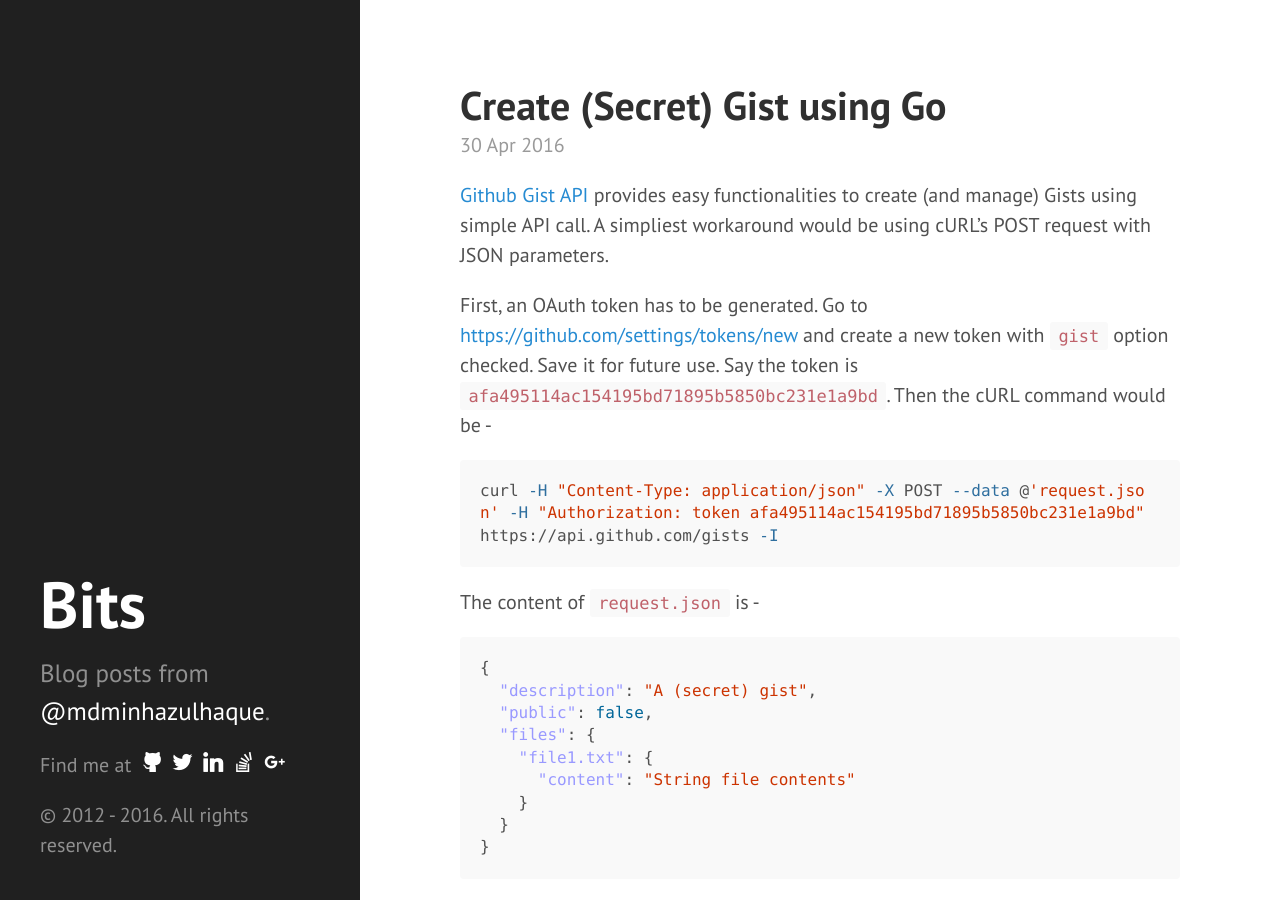
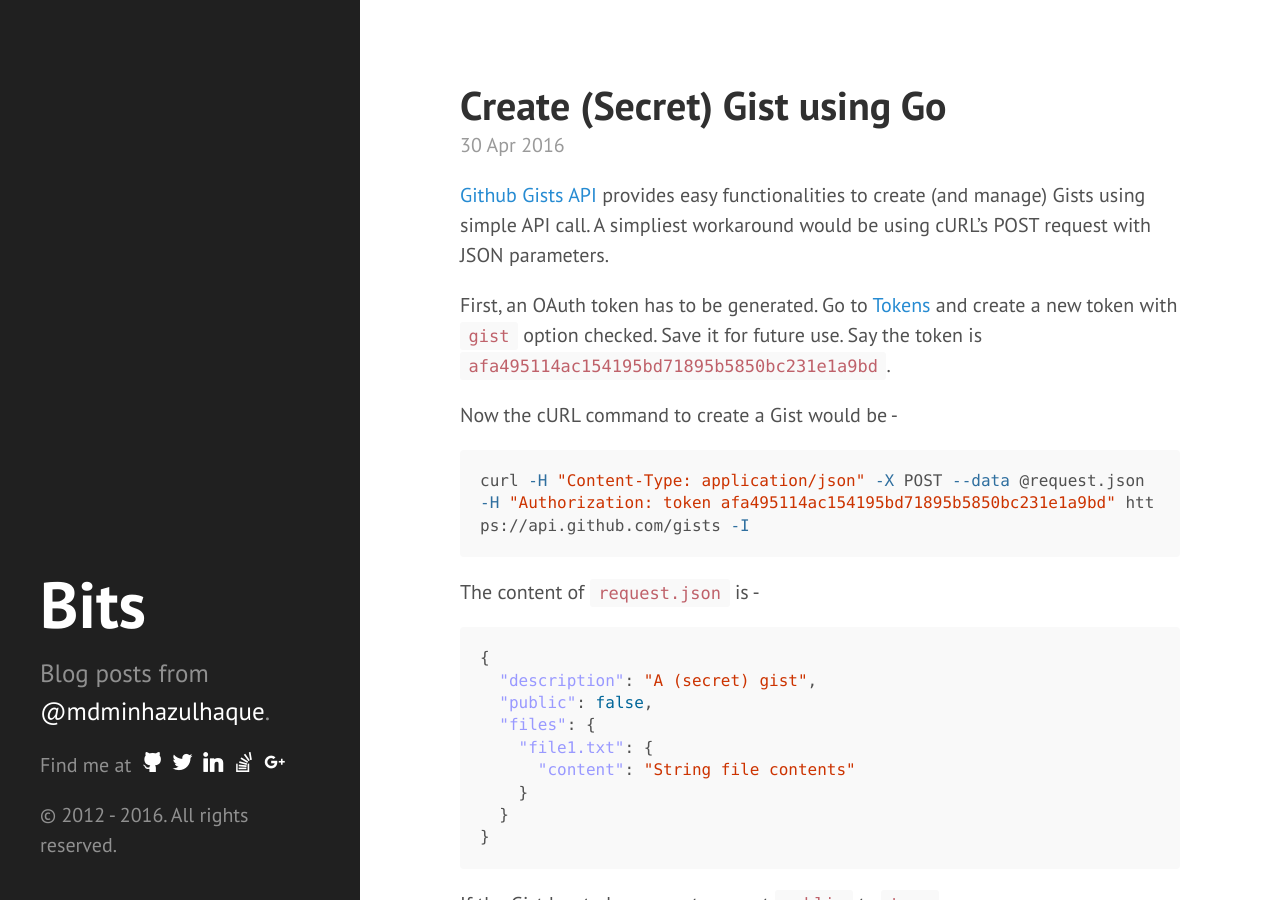
Before and after one commit to mdminhazulhaque/bits, a Jekyll site: the page built from _posts/2016/2016-04-30-create-gist-using-go.md, in a window 1280 px wide and 900 px high. Built offline with Jekyll 4.4.1, drawn with Linux system fonts in a browser that asks for light colours; comment, search, counter and statistics services are not loaded.

Commit message:
Update 2016-04-30-create-gist-using-go.md

````diff
--- a/_posts/2016/2016-04-30-create-gist-using-go.md
+++ b/_posts/2016/2016-04-30-create-gist-using-go.md
@@ -5,12 +5,14 @@ date: 2016-04-30
 categories: golang
 ---
 
-[Github Gist API](https://developer.github.com/v3/gists/) provides easy functionalities to create (and manage) Gists using simple API call. A simpliest workaround would be using cURL's POST request with JSON parameters.
+[Github Gists API](https://developer.github.com/v3/gists/) provides easy functionalities to create (and manage) Gists using simple API call. A simpliest workaround would be using cURL's POST request with JSON parameters.
 
-First, an OAuth token has to be generated. Go to [https://github.com/settings/tokens/new](https://github.com/settings/tokens/new) and create a new token with `gist` option checked. Save it for future use. Say the token is `afa495114ac154195bd71895b5850bc231e1a9bd`. Then the cURL command would be -
+First, an OAuth token has to be generated. Go to [Tokens](https://github.com/settings/tokens/new) and create a new token with `gist` option checked. Save it for future use. Say the token is `afa495114ac154195bd71895b5850bc231e1a9bd`.
+
+Now the cURL command to create a Gist would be -
 
 ```bash
-curl -H "Content-Type: application/json" -X POST --data @'request.json' -H "Authorization: token afa495114ac154195bd71895b5850bc231e1a9bd" https://api.github.com/gists -I
+curl -H "Content-Type: application/json" -X POST --data @request.json -H "Authorization: token afa495114ac154195bd71895b5850bc231e1a9bd" https://api.github.com/gists -I
 ```
 
 The content of `request.json` is -
````
